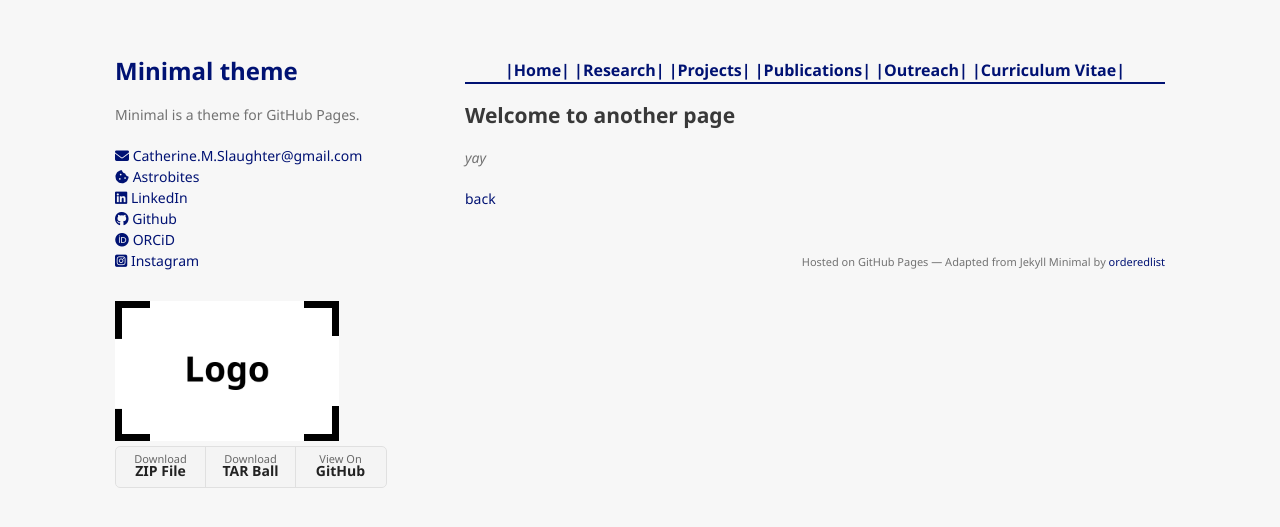
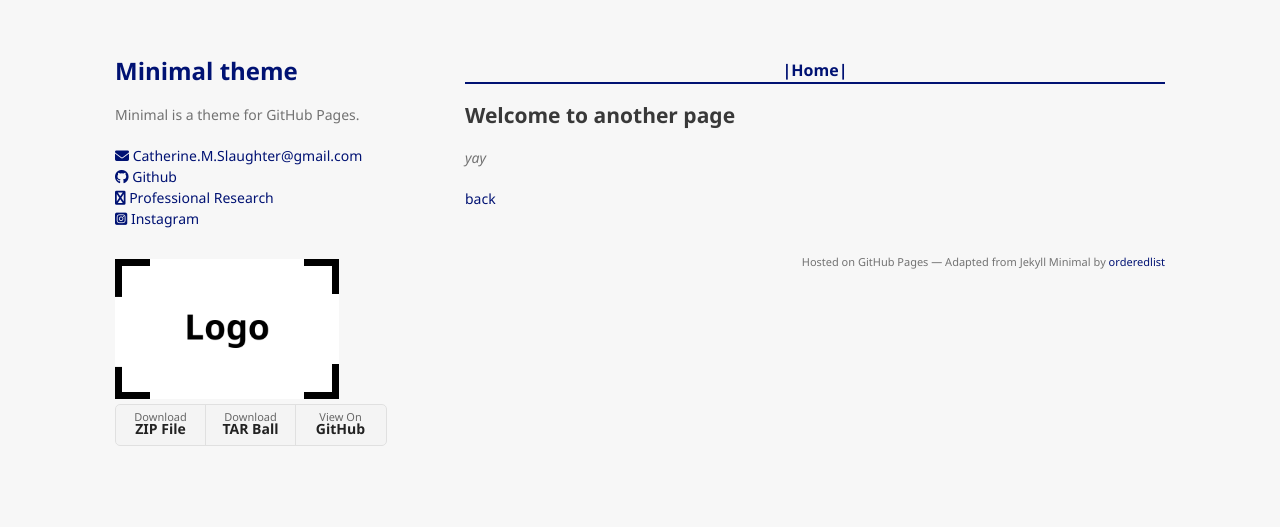
Before and after one commit to catieslaughts/minimal-toi, a Jekyll site: the page built from another-page.md, in a window 1280 px wide. Shown: the top 527 px of the page. Built offline with Jekyll 4.4.1, drawn with Linux system fonts in a browser that asks for light colours; nearby versions of some CDN libraries; our own code applies the rules of GitHub Pages for plain Markdown files.

Commit message:
Update default.html

```diff
--- a/_layouts/default.html
+++ b/_layouts/default.html
@@ -8,9 +8,6 @@
 
 {% seo %}
     <link rel="stylesheet" href="{{ "/assets/css/style.css?v=" | append: site.github.build_revision | relative_url }}">
-    <!--[if lt IE 9]>
-    <script src="https://cdnjs.cloudflare.com/ajax/libs/html5shiv/3.7.3/html5shiv.min.js"></script>
-    <![endif]-->
   </head>
   <body>
     <div class="wrapper">
@@ -19,17 +16,9 @@
         <p>{{ site.description | default: site.github.project_tagline }}</p>
 
         <a href="mailto:catherine.m.slaughter@gmail.com"> <i class="fas fa-envelope"></i> Catherine.M.Slaughter@gmail.com</a>
-        <!-- <br><a href="mailto:slaug098@umn.edu"> <i class="fas fa-envelope"></i> slaug098@umn.edu</a> -->
-        <br><a href="https://astrobites.org/author/cslaughter/" target="_blank"> <i class="fas fa-cookie-bite"></i> Astrobites</a>
-        <br><a href="https://www.linkedin.com/in/catherineslaughter" target="_blank"> <i class="fab fa-linkedin" ></i> LinkedIn</a>
-        <br><a href="https://github.com/CatieSlaughts" target="_blank"> <i class="fab fa-github" ></i> Github</a>
-        <br><a href="https://orcid.org/0000-0002-5752-3780" target="_blank"> <i class="fab fa-orcid"></i> ORCiD</a>
-        <!-- <br><a href="https://scholar.google.com/citations?user=tBVeL4MAAAAJ&hl=en" target="_blank"> <i class="fas fa-graduation-cap"></i> Google Scholar</a>-->
-        <!--<br><a href="https://www.researchgate.net/profile/Catherine_Slaughter" target="_blank"> <i class="fab fa-researchgate"></i> ResearchGate</a>-->
-        <!-- <br><a href="https://twitter.com/catieslaughts" target="_blank"> <i class="fab fa-twitter" ></i> Twitter</a>-->
-        <br><a href="https://www.instagram.com/catieslaughts/" target="_blank"> <i class="fab fa-instagram-square"></i> Instagram</a>
-
-
+        <br><a href="https://github.com/tools-of-ignorance" target="_blank"> <i class="fab fa-github" ></i> Github</a>
+        <br><a href="https://www.catherineslaughter.space/" target="_blank"> <i class="fab fa-star"></i> Professional Research</a>
+        <br><a href="https://www.instagram.com/slaughter.climbs/" target="_blank"> <i class="fab fa-instagram-square"></i> Instagram</a>
 
         {% if site.logo %}
           <br>
@@ -46,7 +35,7 @@
         {% endif %}
       </header>
       <section>
-        <div style="text-align:center;font-weight:bold;font-size:16px"> <a href="http://www.catherineslaughter.space"> |Home| </a><a href="http://www.catherineslaughter.space/research/"> |Research| </a><a href="http://www.catherineslaughter.space/projects/"> |Projects| </a><a href="http://www.catherineslaughter.space/publications/"> |Publications| </a><a href="http://www.catherineslaughter.space/outreach/"> |Outreach| </a><a href="http://www.catherineslaughter.space/cv/"> |Curriculum Vitae| </a></div>
+        <div style="text-align:center;font-weight:bold;font-size:16px"> <a href="https://tools-of-ignorance.github.io/"> |Home| </a></div>
         <hr style="color:#001273;background:#001273;height:2px">
         <!-- <a href="http://www.catherineslaughter.space/contact/"> |Contact| </a>-->
 
```
